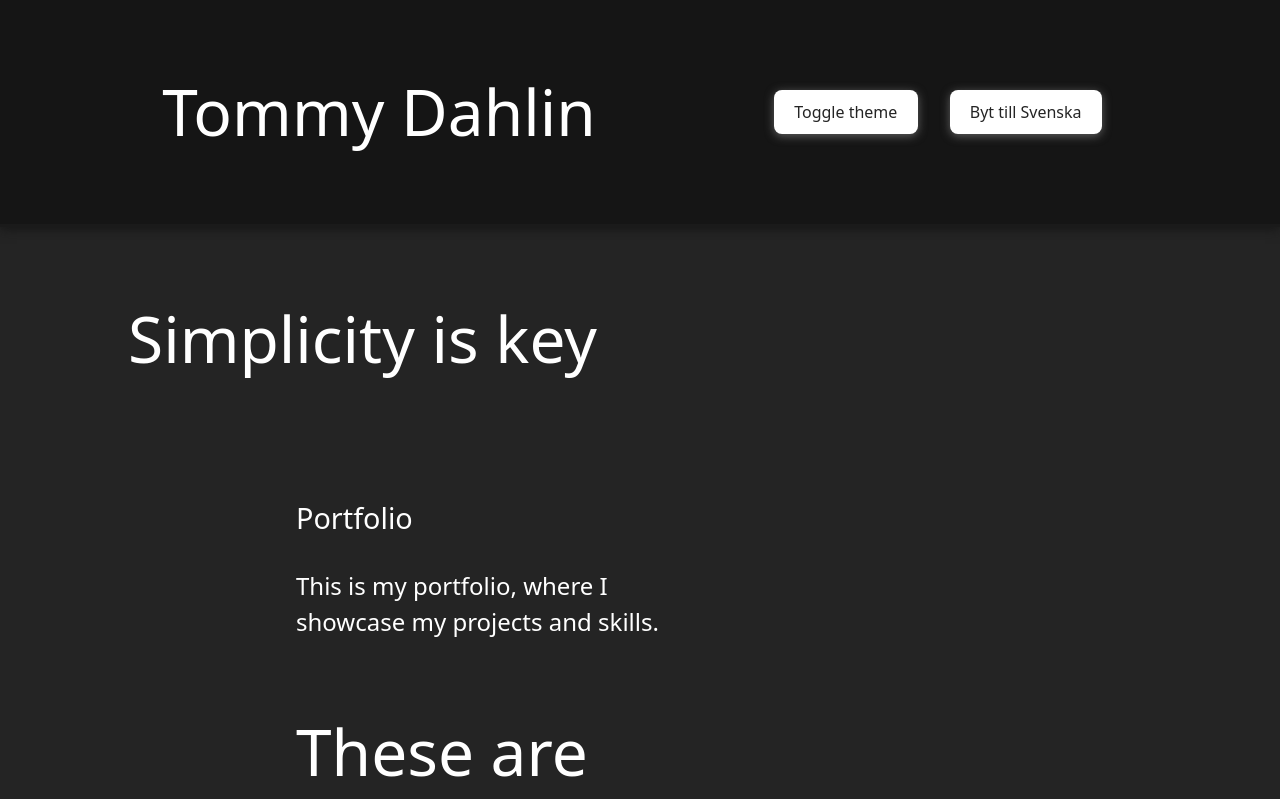
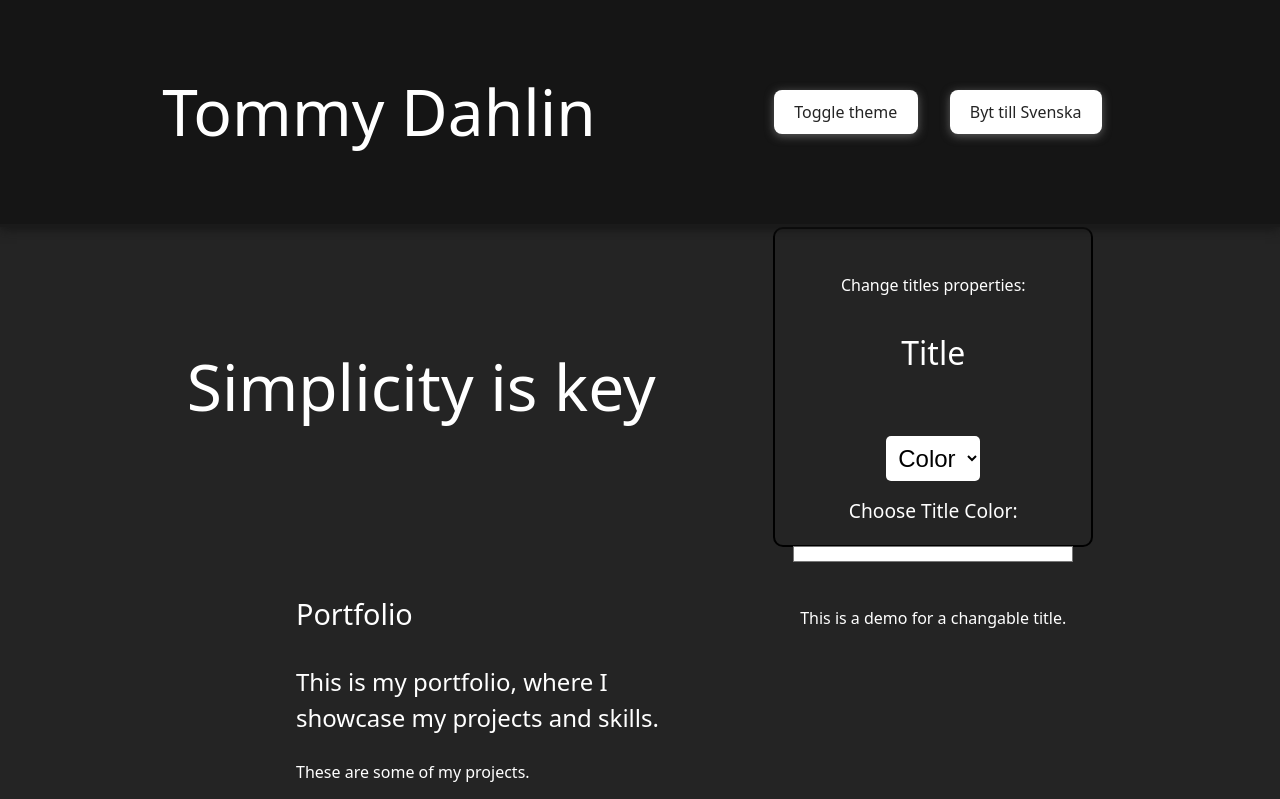
Before and after one commit to TommyDahlin/portfolio, a React (Vite) app: page / in a window 1280 px wide. Shown: the top 799 px of the page. Built offline with nearby package versions, Linux system fonts and the light colour scheme.

Commit message:
fixed a lot

```diff
--- a/languages/en.json
+++ b/languages/en.json
@@ -65,5 +65,10 @@
         "learning9" : "Bun",
         "learning10" : "deno"
     }
+},
+"changeableTitle": {
+    "title": "Change title",
+    "description": "This is a demo for a changable title.",
+    "label": "Change titles properties: "
 }
 }
--- a/languages/sv.json
+++ b/languages/sv.json
@@ -64,5 +64,10 @@
             "learning9": "Bun",
             "learning10": "deno"
         }
+    },
+    "changeableTitle": {
+        "title": "Ändra titel",
+        "description": "Detta är en demo för en ändringsbar titel.",
+        "label": "Ändra titelns egenskaper: "
     }
 }
--- a/src/App.jsx
+++ b/src/App.jsx
@@ -9,6 +9,7 @@ import Photo from "./img/pfp.jpg";
 import Projects from "./components/Projects";
 import Skills from "./components/Skills";
 import Contact from "./components/Contact";
+import ChangeableTitle from "./components/ChangeableTitle";
 
 function App() {
   const { t } = useTranslation();
@@ -18,23 +19,24 @@ function App() {
   return (
     <>
       <Header />
-      <TitleHolder>
-        <Text text={t("app.major-title")} size={"4rem"} hover={2} />
+      <TitleHolder className="title-holder">
+        <Text text={t("app.major-title")} size={4} />
+        <ChangeableTitle />
       </TitleHolder>
       <Wrapper className="wrapper">
         <ul className="pointer-list">
-          <Text text={t("app.title")} hover={3} size={"1.8rem"} />
-          <Text text={t("app.description")} size={"1.5rem"} />
+          <Text text={t("app.title")} hover={3} size={"1.8"} />
+          <Text text={t("app.description")} size={"1.5"} />
           <Projects />
           <Skills />
           <Contact />
           <BottomTextHolder>
             <Text
               text={t("app.contact.email") + ": TommyDahlin95@outlook.com"}
-              size={"1.5rem"}
+              size={"1.5"}
             />
-            <Text text={t("app.regards.goodDay")} size={"1.5rem"} />
-            <Text text={t("app.regards.regards")} size={"1.5rem"} />
+            <Text text={t("app.regards.goodDay")} size={"1.5"} />
+            <Text text={t("app.regards.regards")} size={"1.5"} />
           </BottomTextHolder>
         </ul>
         <ImgHolder>
@@ -61,10 +63,15 @@ const Wrapper = styled.div`
 const TitleHolder = styled.div`
   display: flex;
   flex-direction: row;
-  justify-content: flex-start;
+  justify-content: space-around;
   align-items: center;
   padding-left: 10%; /* Use padding instead of margin */
   width: 90%; /* Adjust width to account for padding */
+  @media (max-width: 768px) {
+    flex-direction: column;
+    padding-left: 0;
+    margin-bottom: 4rem;
+  }
 `;
 
 const BottomTextHolder = styled.div`
--- /dev/null
+++ b/src/components/ChangeableTitle.jsx
@@ -0,0 +1,171 @@
+import Text from "./Text";
+import styled from "styled-components";
+import { useTranslation } from "react-i18next";
+import { useState } from "react";
+
+const ChangeableTitle = () => {
+  const { t } = useTranslation();
+
+  const [selectedOption, setSelectedOption] = useState("title1");
+  const [titleColor, setTitleColor] = useState("#ffffff");
+  const [titleSize, setTitleSize] = useState(2.0);
+
+  const handleSelectChange = (e) => {
+    setSelectedOption(e.target.value);
+  };
+
+  const renderInputOptions = () => {
+    switch (selectedOption) {
+      case "title1": // Color
+        return (
+          <InputContainer>
+            <label htmlFor="colorPicker">Choose Title Color:</label>
+            <input
+              type="color"
+              id="colorPicker"
+              value={titleColor}
+              onChange={(e) => setTitleColor(e.target.value)}
+            />
+          </InputContainer>
+        );
+      case "title2": // Size
+        return (
+          <InputContainer>
+            <label htmlFor="sizeRange">Adjust Title Size: {titleSize}rem</label>
+            <input
+              type="range"
+              id="sizeRange"
+              min="1"
+              max="8"
+              step="0.1"
+              value={titleSize}
+              onChange={(e) => setTitleSize(parseFloat(e.target.value))}
+            />
+          </InputContainer>
+        );
+
+
+      default:
+        return null;
+    }
+  };
+
+  return (
+    <>
+        <Holder>
+      <Wrapper>
+        <label htmlFor="selectable">{t("changeableTitle.label")}</label>
+        <Text text="Title" size={titleSize} color={titleColor} />
+        </Wrapper>
+        <Wrapper>
+        <select
+          name="selectable"
+          id="selectable"
+          className="selectable"
+          value={selectedOption}
+          onChange={handleSelectChange}
+        >
+          {" "}
+          <option value="title1" >Color</option>
+          <option value="title2">Size</option>
+        </select>
+        {renderInputOptions()}
+        <Text text={t("changeableTitle.description")} size={"1.5rem"} />
+        </Wrapper>
+        </Holder>
+    </>
+  );
+};
+
+export default ChangeableTitle;
+
+const Holder = styled.div`
+max-width: 20rem;
+max-height: 20rem;
+min-width: 20rem;
+min-height: 20rem;
+border: 2px solid black;
+border-radius: 10px;
+`;
+
+const Wrapper = styled.div`
+max-height: 10rem;
+min-height: 10rem;
+  display: flex;
+  flex-direction: column;
+  align-items: center;
+  justify-content: center;
+  width: 100%;
+  margin-top: 2rem;
+
+  .selectable {
+    margin-top: 1rem;
+    padding: 0.5rem;
+    font-size: 1.5rem;
+    border-radius: 5px;
+    border: none;
+    color: black;
+    background-color: white;
+    cursor: pointer;
+    transition: background-color 0.3s ease, color 0.3s ease;
+
+    &:hover {
+        color: white;
+        background-color: black;
+    }
+  }
+`;
+const InputContainer = styled.div`
+  display: flex;
+  flex-direction: column;
+  align-items: center;
+  margin: 1rem 0;
+  width: 100%;
+  max-width: 300px;
+
+  label {
+    margin-bottom: 0.5rem;
+    font-size: 1.2rem;
+  }
+
+  input, select {
+    width: 100%;
+    padding: 0.5rem;
+    font-size: 1.2rem;
+    border-radius: 5px;
+    border: none;
+    background-color: inherit;
+    color: black;
+    cursor: pointer;
+    transition: background-color 0.3s ease, color 0.3s ease;
+  }
+
+  input[type="color"] {
+    height: 40px;
+  }
+
+  input[type="range"] {
+    height: 10px;
+    background: #000000;
+    outline: none;
+    border-radius: 5px;
+
+    &::-webkit-slider-thumb {
+      -webkit-appearance: none;
+      appearance: none;
+      width: 20px;
+      height: 20px;
+      background: #646cff;
+      cursor: pointer;
+      border-radius: 50%;
+    }
+
+    &::-moz-range-thumb {
+      width: 20px;
+      height: 20px;
+      background: #646cff;
+      cursor: pointer;
+      border-radius: 50%;
+    }
+  }
+`;
--- a/src/components/Header.jsx
+++ b/src/components/Header.jsx
@@ -42,7 +42,7 @@ const Header = () => {
 
     return (
       <Wrapper className="header" theme-data={theme}>
-        <Text text={t('header.title')} size="4rem" hover={3}/>
+        <Text text={t('header.title')} size="4" hover={3}/>
         <ButtonHolder>
         <Button
           text={t('header.toggleTheme')}
@@ -62,10 +62,18 @@ const ButtonHolder = styled.div`
 display: flex;
 justify-content: space-between;
 min-width: 12vw;
+@media screen and (max-width: 768px) {
+  flex-direction: column;
+  align-items: center;
+  width: 100%;
+}
 `
 const Wrapper = styled.div`
   display: flex;
   flex-direction: row;
   align-items: center;
   justify-content: space-evenly;
+  @media screen and (max-width: 768px){
+    flex-direction: column;
+  }
 `;
--- a/src/components/Text.jsx
+++ b/src/components/Text.jsx
@@ -1,25 +1,25 @@
-import styled from "styled-components"
+import styled from "styled-components";
 
-const Text = ({ text, size, link, hover, backgroundColor }) => {
-    return (
-        <TextWrapper hover={hover} backgroundColor={backgroundColor}>
-        <StyledText className="text" size={size}>{link ? <a href={link}>{text}</a> : text}</StyledText>
-        </TextWrapper>
-    )
-}
+const Text = ({ text, size, link, backgroundColor, color }) => {
+  return (
+    <TextWrapper backgroundColor={backgroundColor}>
+      <StyledText className="text" color={color} size={size}>
+        {link ? <a href={link}>{text}</a> : text}
+      </StyledText>
+    </TextWrapper>
+  );
+};
 
-export default Text
+export default Text;
 
 const StyledText = styled.p`
-    font-size: ${props => props.size || '1rem'};
-    transition: transform .35s ease-out;
-`
+  font-size: ${(props) => props.size + "rem" || "1rem"};
+  transition: transform 0.35s ease-out;
+  color: ${(props) => (props.color ? props.color : "inherit")} !important;
+`;
 const TextWrapper = styled.div`
-margin: 0;
-padding: 0;
-background-color: ${props => props.backgroundColor ? props.backgroundColor : 'transparent'};
-:hover {
-    transform: scale(${props => props.hover ? '1' : '1'});
-    transition: transform .35s ease-out;
-}
-`
+  margin: 0;
+  padding: 0;
+  background-color: ${(props) =>
+    props.backgroundColor ? props.backgroundColor : "transparent"};
+`;
--- a/src/index.css
+++ b/src/index.css
@@ -188,6 +188,14 @@ button:focus-visible {
   button {
     padding: 0.5em 1em;
   }
+  .wrapper {
+    flex-direction: column;
+  }
+  .title-holder{
+    display: flex;
+    flex-direction: column;
+    align-items: center;
+  }
 
   h1 {
     font-size: 2.2em;
```
